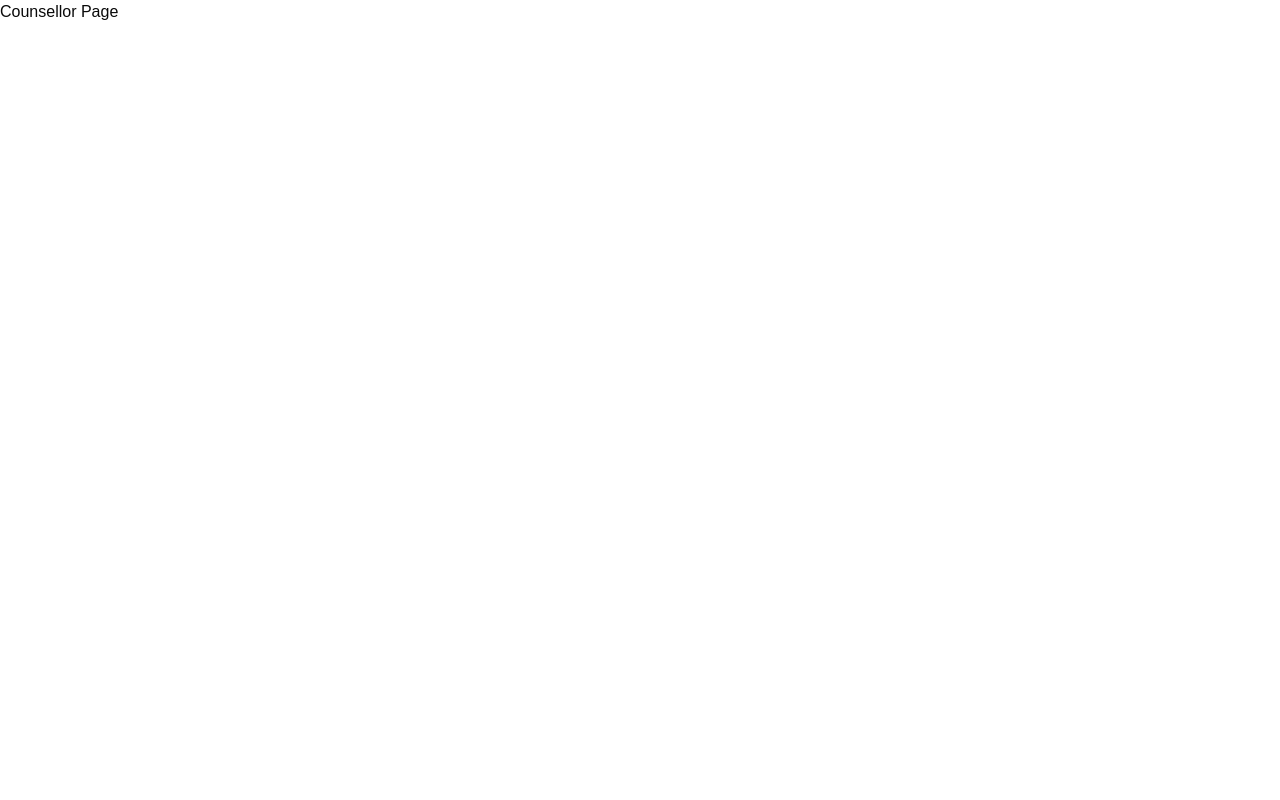
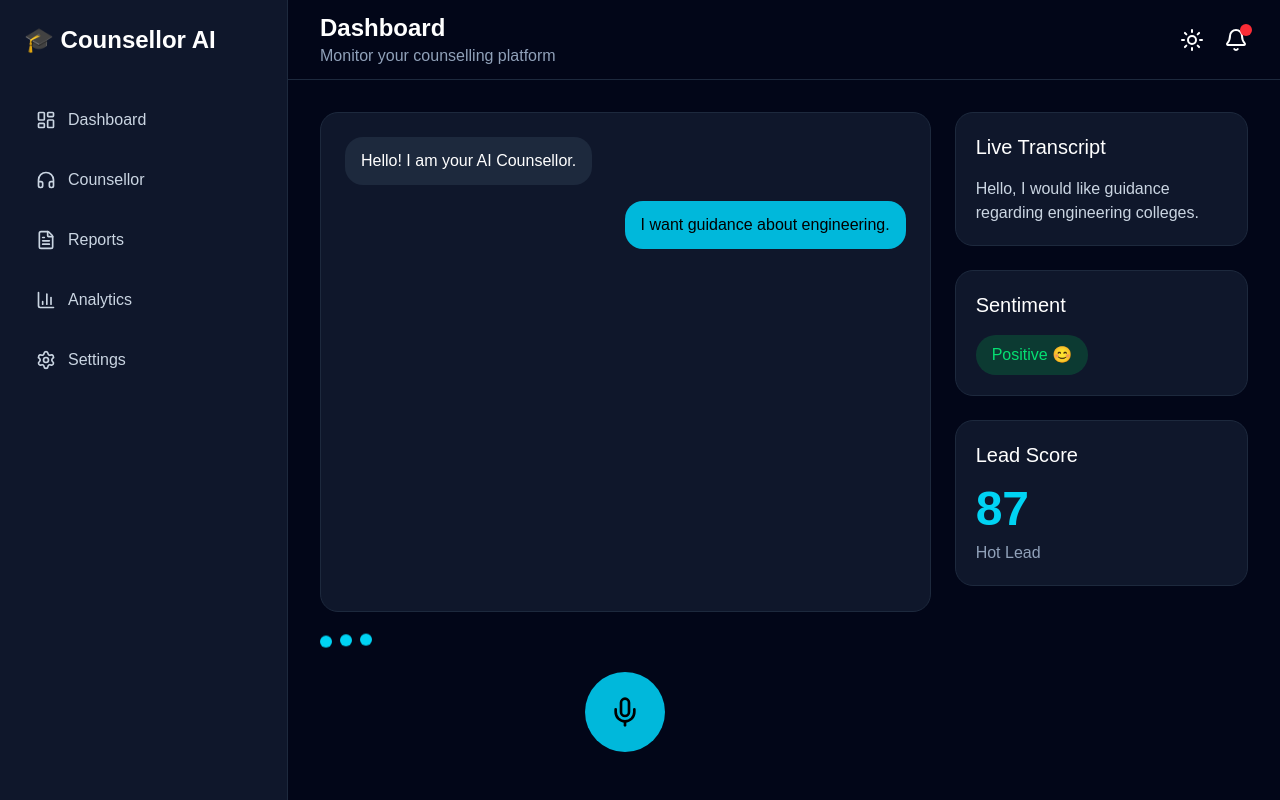
Before and after one commit to SaniaValiyani/AI-Voice-Counsellor, a React (Vite) app in the folder frontend/: page /counsellor in a window 1280 px wide. Built offline with nearby package versions, Linux system fonts and the light colour scheme.

Commit message:
Module 3B counsellor interface completed

```diff
--- /dev/null
+++ b/frontend/src/components/counsellor/ChatBubble.tsx
@@ -0,0 +1,29 @@
+interface Props {
+  sender: "user" | "ai";
+  message: string;
+}
+
+export default function ChatBubble({
+  sender,
+  message,
+}: Props) {
+  return (
+    <div
+      className={`flex ${
+        sender === "user"
+          ? "justify-end"
+          : "justify-start"
+      }`}
+    >
+      <div
+        className={`max-w-md rounded-2xl px-4 py-3 ${
+          sender === "user"
+            ? "bg-cyan-500 text-black"
+            : "bg-slate-800 text-white"
+        }`}
+      >
+        {message}
+      </div>
+    </div>
+  );
+}
--- /dev/null
+++ b/frontend/src/components/counsellor/ChatWindow.tsx
@@ -0,0 +1,30 @@
+import ChatBubble from "./ChatBubble";
+
+const messages = [
+  {
+    sender: "ai",
+    message:
+      "Hello! I am your AI Counsellor.",
+  },
+  {
+    sender: "user",
+    message:
+      "I want guidance about engineering.",
+  },
+];
+
+export default function ChatWindow() {
+  return (
+    <div className="bg-slate-900 border border-slate-800 rounded-2xl p-6 h-[500px] overflow-y-auto">
+      <div className="space-y-4">
+        {messages.map((msg, index) => (
+          <ChatBubble
+            key={index}
+            sender={msg.sender as "user" | "ai"}
+            message={msg.message}
+          />
+        ))}
+      </div>
+    </div>
+  );
+}
--- /dev/null
+++ b/frontend/src/components/counsellor/LeadScoreCard.tsx
@@ -0,0 +1,17 @@
+export default function LeadScoreCard() {
+  return (
+    <div className="bg-slate-900 border border-slate-800 rounded-2xl p-5">
+      <h2 className="text-white text-xl">
+        Lead Score
+      </h2>
+
+      <div className="mt-4 text-5xl font-bold text-cyan-400">
+        87
+      </div>
+
+      <p className="text-slate-400 mt-2">
+        Hot Lead
+      </p>
+    </div>
+  );
+}
--- /dev/null
+++ b/frontend/src/components/counsellor/SentimentBadge.tsx
@@ -0,0 +1,13 @@
+export default function SentimentBadge() {
+  return (
+    <div className="bg-slate-900 border border-slate-800 rounded-2xl p-5">
+      <h2 className="text-white text-xl">
+        Sentiment
+      </h2>
+
+      <div className="mt-4 inline-block px-4 py-2 rounded-full bg-green-500/20 text-green-400">
+        Positive 😊
+      </div>
+    </div>
+  );
+}
--- /dev/null
+++ b/frontend/src/components/counsellor/TranscriptPanel.tsx
@@ -0,0 +1,14 @@
+export default function TranscriptPanel() {
+  return (
+    <div className="bg-slate-900 border border-slate-800 rounded-2xl p-5">
+      <h2 className="text-white text-xl mb-4">
+        Live Transcript
+      </h2>
+
+      <p className="text-slate-300">
+        Hello, I would like guidance
+        regarding engineering colleges.
+      </p>
+    </div>
+  );
+}
--- /dev/null
+++ b/frontend/src/components/counsellor/TypingIndicator.tsx
@@ -0,0 +1,11 @@
+export default function TypingIndicator() {
+  return (
+    <div className="flex gap-2">
+      <div className="w-3 h-3 rounded-full bg-cyan-400 animate-bounce" />
+
+      <div className="w-3 h-3 rounded-full bg-cyan-400 animate-bounce delay-100" />
+
+      <div className="w-3 h-3 rounded-full bg-cyan-400 animate-bounce delay-200" />
+    </div>
+  );
+}
--- /dev/null
+++ b/frontend/src/components/counsellor/VoiceButton.tsx
@@ -0,0 +1,21 @@
+import { Mic } from "lucide-react";
+import { motion } from "framer-motion";
+
+export default function VoiceButton() {
+  return (
+    <motion.button
+      whileHover={{
+        scale: 1.1,
+      }}
+      whileTap={{
+        scale: 0.9,
+      }}
+      className="w-20 h-20 rounded-full bg-cyan-500 flex items-center justify-center"
+    >
+      <Mic
+        size={32}
+        className="text-black"
+      />
+    </motion.button>
+  );
+}
--- a/frontend/src/components/layout/Sidebar.tsx
+++ b/frontend/src/components/layout/Sidebar.tsx
@@ -1,3 +1,4 @@
+import { useNavigate } from "react-router-dom";
 import {
   LayoutDashboard,
   Headphones,
@@ -9,27 +10,33 @@ import {
 const menuItems = [
   {
     title: "Dashboard",
+    path: "/dashboard",
     icon: LayoutDashboard,
   },
   {
     title: "Counsellor",
+    path: "/counsellor",
     icon: Headphones,
   },
   {
     title: "Reports",
+    path: "/reports",
     icon: FileText,
   },
   {
     title: "Analytics",
+    path: "/analytics",
     icon: BarChart3,
   },
   {
     title: "Settings",
+    path: "/settings",
     icon: Settings,
   },
 ];
 
 export default function Sidebar() {
+  const navigate = useNavigate();
   return (
     <div className="h-screen w-72 bg-slate-900 border-r border-slate-800 p-6">
       <h1 className="text-white text-2xl font-bold mb-10">
@@ -43,6 +50,7 @@ export default function Sidebar() {
           return (
             <button
               key={item.title}
+              onClick={() => navigate(item.path)}
               className="flex items-center gap-3 w-full p-3 rounded-xl text-slate-300 hover:bg-slate-800 transition"
             >
               <Icon size={20} />
--- a/frontend/src/pages/CounsellorPage.tsx
+++ b/frontend/src/pages/CounsellorPage.tsx
@@ -1,3 +1,36 @@
+import DashboardLayout from "../components/layout/DashboardLayout";
+
+import ChatWindow from "../components/counsellor/ChatWindow";
+import TranscriptPanel from "../components/counsellor/TranscriptPanel";
+import SentimentBadge from "../components/counsellor/SentimentBadge";
+import LeadScoreCard from "../components/counsellor/LeadScoreCard";
+import VoiceButton from "../components/counsellor/VoiceButton";
+import TypingIndicator from "../components/counsellor/TypingIndicator";
+
 export default function CounsellorPage() {
-  return <div>Counsellor Page</div>;
+  return (
+    <DashboardLayout>
+      <div className="grid lg:grid-cols-3 gap-6">
+        {/* Left Side */}
+        <div className="lg:col-span-2 space-y-6">
+          <ChatWindow />
+
+          <TypingIndicator />
+
+          <div className="flex justify-center">
+            <VoiceButton />
+          </div>
+        </div>
+
+        {/* Right Side */}
+        <div className="space-y-6">
+          <TranscriptPanel />
+
+          <SentimentBadge />
+
+          <LeadScoreCard />
+        </div>
+      </div>
+    </DashboardLayout>
+  );
 }
```
